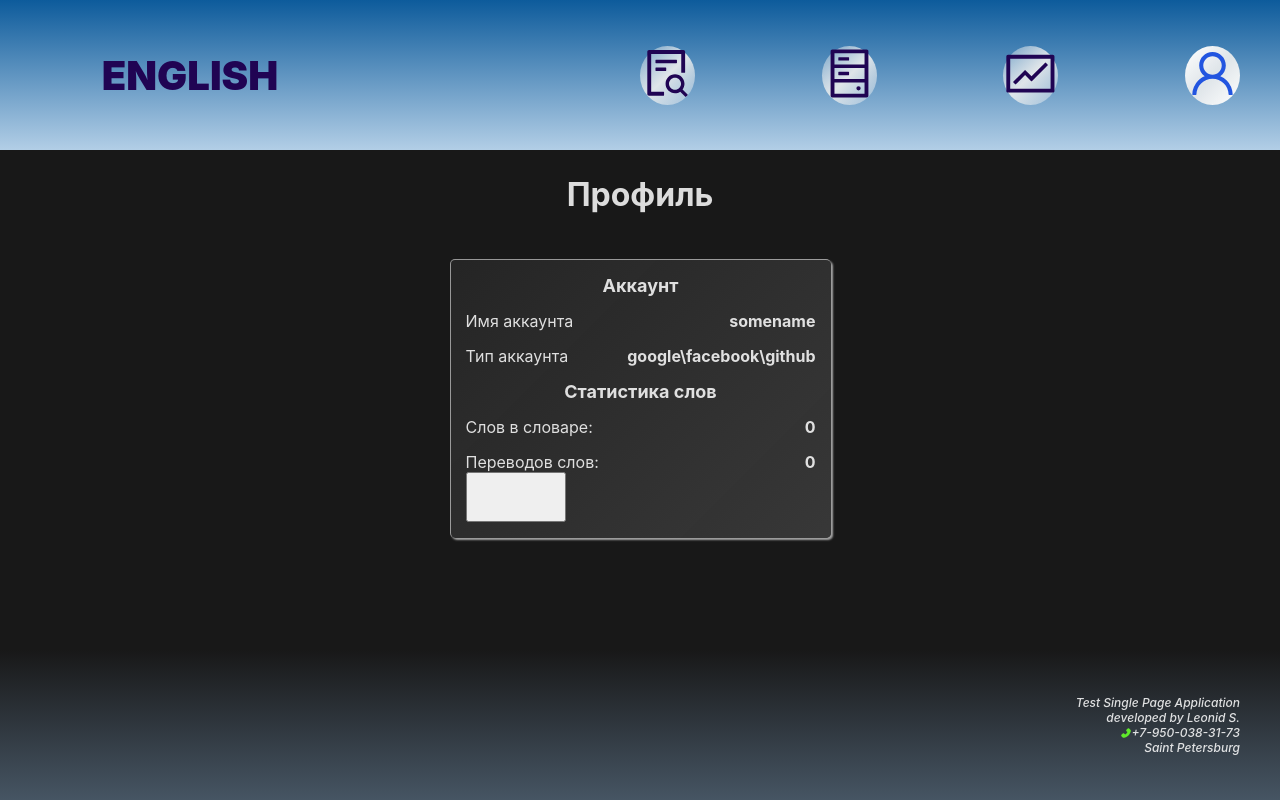
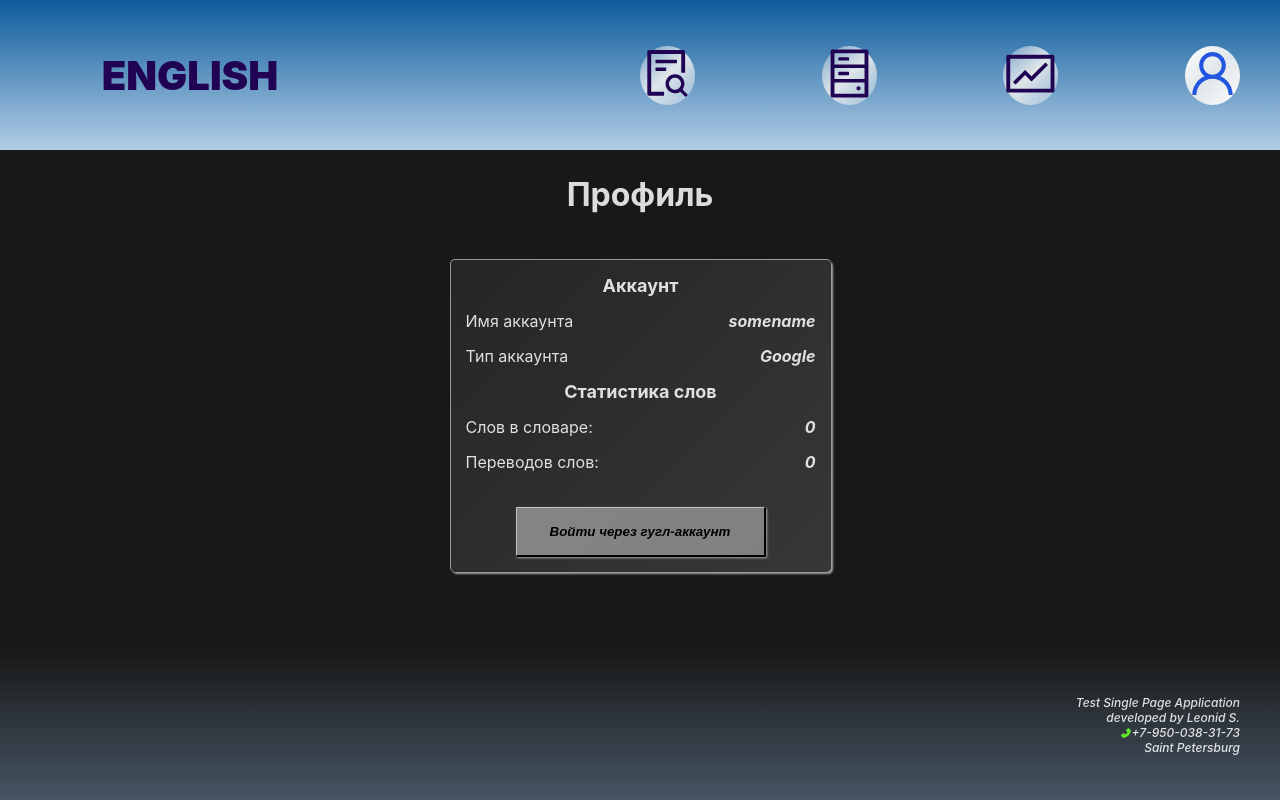
Before and after one commit to AlexCole999/first-project-eng, a React (Create React App) app: page /first-project-eng/profile in a window 1280 px wide. Built offline with nearby package versions, Linux system fonts and the light colour scheme; no server answers; the database is empty.

Commit message:
final styles for authButton

```diff
--- a/src/components/App/Dashboard/Profile/ProfileStatistic/ProfileStatistic.css
+++ b/src/components/App/Dashboard/Profile/ProfileStatistic/ProfileStatistic.css
@@ -17,3 +17,18 @@
   justify-content: space-between;
   margin: 15px 0px 0px 0px;
 }
+.authButtonContainer{
+  display: flex;
+  justify-content: center;
+  margin-top: 35px;
+}
+.authButton{
+  width: 250px;
+  height: 50px;
+  font-weight: 700;
+  font-style: italic;
+  background: linear-gradient(135deg,#cacaca8e,#aaa9a9a6);
+  border-top:1px solid rgba(255, 255, 255, 0.5);
+  border-left:1px solid rgba(255, 255, 255, 0.5);
+  box-shadow: 1px 1px 2px 0px rgb(163, 163, 163);
+}
--- a/src/components/App/Dashboard/Profile/ProfileStatistic/ProfileStatistic.jsx
+++ b/src/components/App/Dashboard/Profile/ProfileStatistic/ProfileStatistic.jsx
@@ -27,22 +27,22 @@ export default function ProfileStatistic() {
             <div>Аккаунт</div>
           </div>
           <div className='statistic-item'>
-            <div>Имя аккаунта </div><div><b>somename</b></div>
+            <div>Имя аккаунта </div><div><b><i>somename</i></b></div>
           </div>
           <div className='statistic-item'>
-            <div>Тип аккаунта</div><div><b>google\facebook\github</b></div>
+            <div>Тип аккаунта</div><div><b><i>Google</i></b></div>
           </div>
           <div style={{ display: 'flex', justifyContent: 'center', fontWeight: '700', fontSize: '18px', marginTop: '15px' }}>
             <div>Статистика слов</div>
           </div>
           <div className='statistic-item'>
-            <div>Слов в словаре: </div><div><b>{words}</b></div>
+            <div>Слов в словаре: </div><div><b><i>{words}</i></b></div>
           </div>
           <div className='statistic-item'>
-            <div>Переводов слов: </div><div><b>{translates}</b></div>
+            <div>Переводов слов: </div><div><b><i>{translates}</i></b></div>
           </div>
         </div>
-        <button style={{ width: '100px', height: '50px' }}></button>
+        <div className='authButtonContainer'><button className='authButton'>Войти через гугл-аккаунт</button></div>
       </div>
     </div>
   )
```
